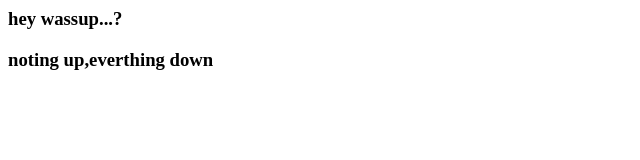
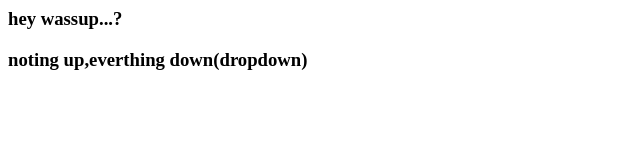
Before and after one commit to ssk-developer-123/localrepo, a plain HTML site: page index.html in a window 1280 px wide. Shown: the whole page, without its empty margins (0-640 px from the left). Drawn offline with Linux system fonts and the light colour scheme.

Commit message:
add dropdown

```diff
--- a/index.html
+++ b/index.html
@@ -1,2 +1,2 @@
 <h3> hey wassup...?</h3>
-<h3> noting up,everthing down</h3>
+<h3> noting up,everthing down(dropdown)</h3>
```
